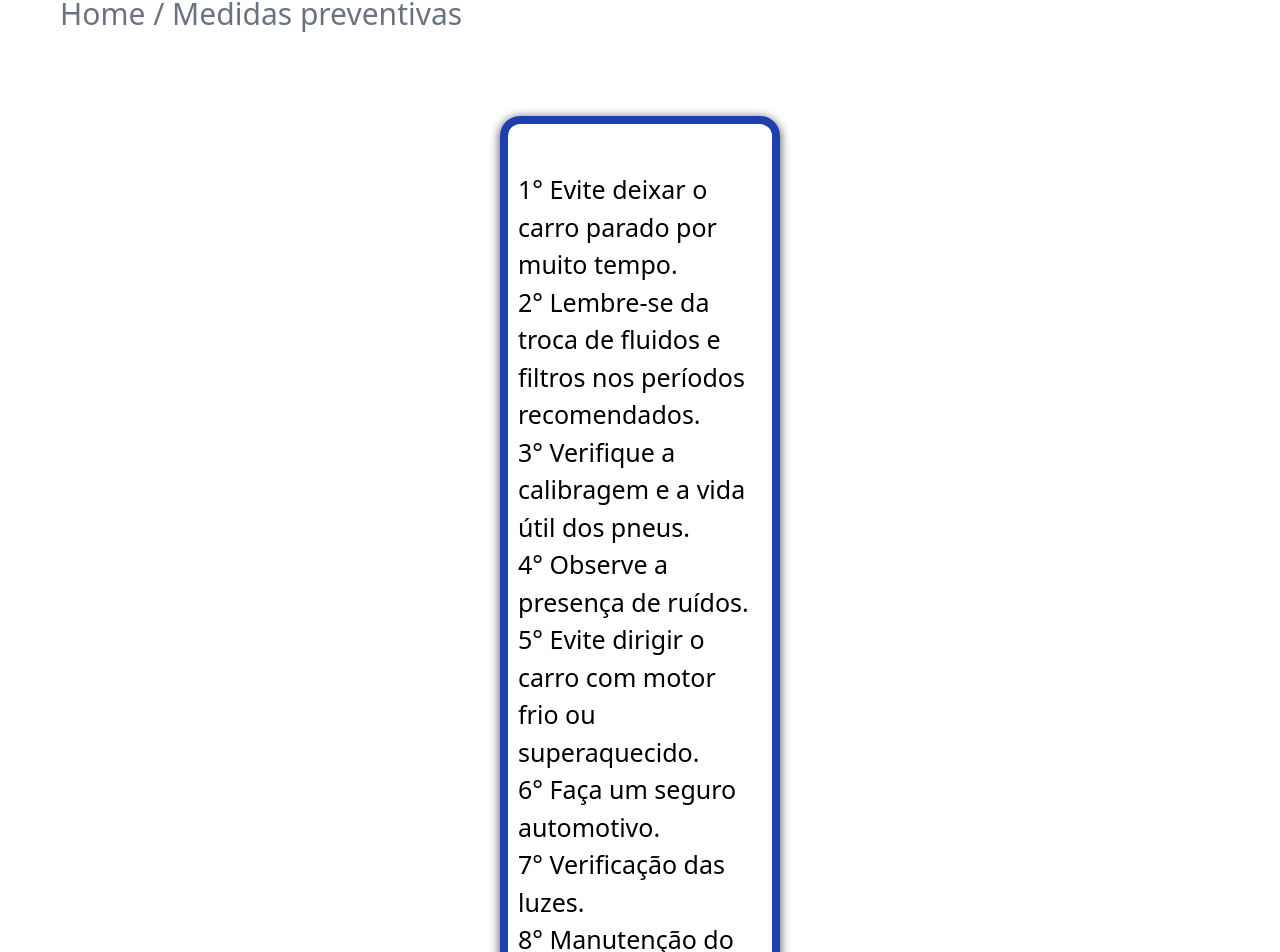
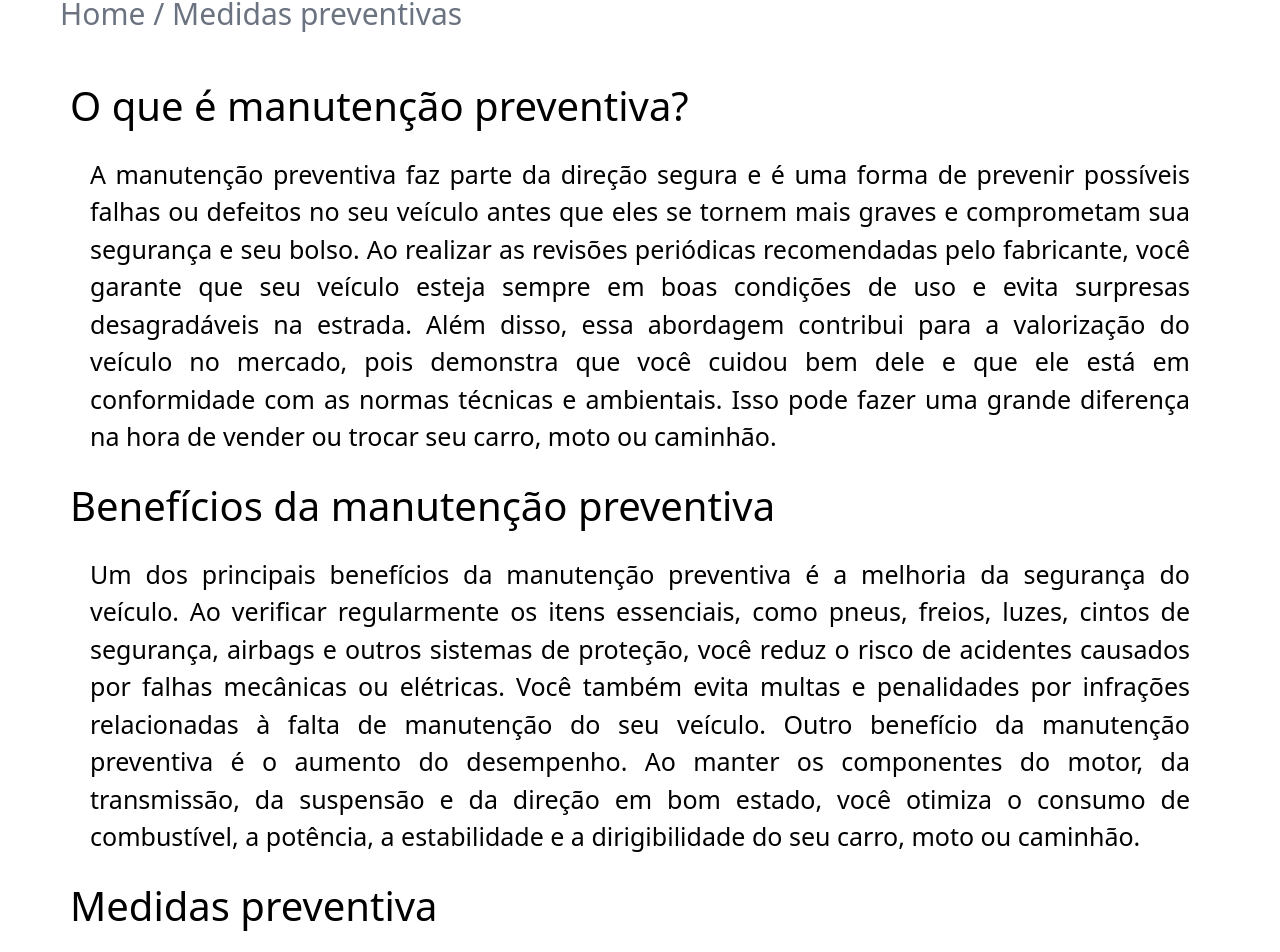
Before and after one commit to gusandrini/PortoCarCare-3, a Next.js app in the folder pcc/: page /medidas in a window 1280 px wide. Shown: the part 250-1202 px from the top of the page. Built offline with nearby package versions, Linux system fonts and the light colour scheme.

Commit message:
adicionando mais conteúdo

```diff
--- a/pcc/src/app/globals.css
+++ b/pcc/src/app/globals.css
@@ -390,6 +390,13 @@
   .paginas a {
     @apply text-gray-500;
   }
+  .titulo_medidas, .titulo_medidas_2, .titulo_medidas_3{
+    @apply flex justify-start items-start ml-[60px] p-[10px] text-[40px] text-black;
+  }
+
+  .text_medidas, .text_medidas_2{
+    @apply flex text-center text-left text-right text-justify mx-20 p-[10px] text-[25px] text-black;
+  }
 
   .lista_medidas{
     @apply flex justify-center items-center p-[10px] text-[25px] text-black;
--- a/pcc/src/app/medidas/page.tsx
+++ b/pcc/src/app/medidas/page.tsx
@@ -8,6 +8,31 @@ const Medidas = () => {
 
             <div className="paginas">
                 <Link href="/"> Home / Medidas preventivas</Link>
+            </div>
+
+            <div className="titulo_medidas">
+                <h1>O que é manutenção preventiva?</h1>
+            </div>
+
+            <div className="text_medidas">
+                <p>
+                A manutenção preventiva faz parte da direção segura e é uma forma de prevenir possíveis falhas ou defeitos no seu veículo antes que eles se tornem mais graves e comprometam sua segurança e seu bolso. Ao realizar as revisões periódicas recomendadas pelo fabricante, você garante que seu veículo esteja sempre em boas condições de uso e evita surpresas desagradáveis na estrada.
+                Além disso, essa abordagem contribui para a valorização do veículo no mercado, pois demonstra que você cuidou bem dele e que ele está em conformidade com as normas técnicas e ambientais. Isso pode fazer uma grande diferença na hora de vender ou trocar seu carro, moto ou caminhão.</p>
+            </div>
+
+            <div className="titulo_medidas_2">
+                <h1>Benefícios da manutenção preventiva </h1>
+            </div>
+
+            <div className="text_medidas_2">
+                <p>
+                Um dos principais benefícios da manutenção preventiva é a melhoria da segurança do veículo. Ao verificar regularmente os itens essenciais, como pneus, freios, luzes, cintos de segurança, airbags e outros sistemas de proteção, você reduz o risco de acidentes causados por falhas mecânicas ou elétricas. Você também evita multas e penalidades por infrações relacionadas à falta de manutenção do seu veículo.
+                Outro benefício da manutenção preventiva é o aumento do desempenho. Ao manter os componentes do motor, da transmissão, da suspensão e da direção em bom estado, você otimiza o consumo de combustível, a potência, a estabilidade e a dirigibilidade do seu carro, moto ou caminhão.
+                </p>
+            </div>
+
+            <div className="titulo_medidas_3">
+                <h1>Medidas preventiva </h1>
             </div>
 
             <div>
```
